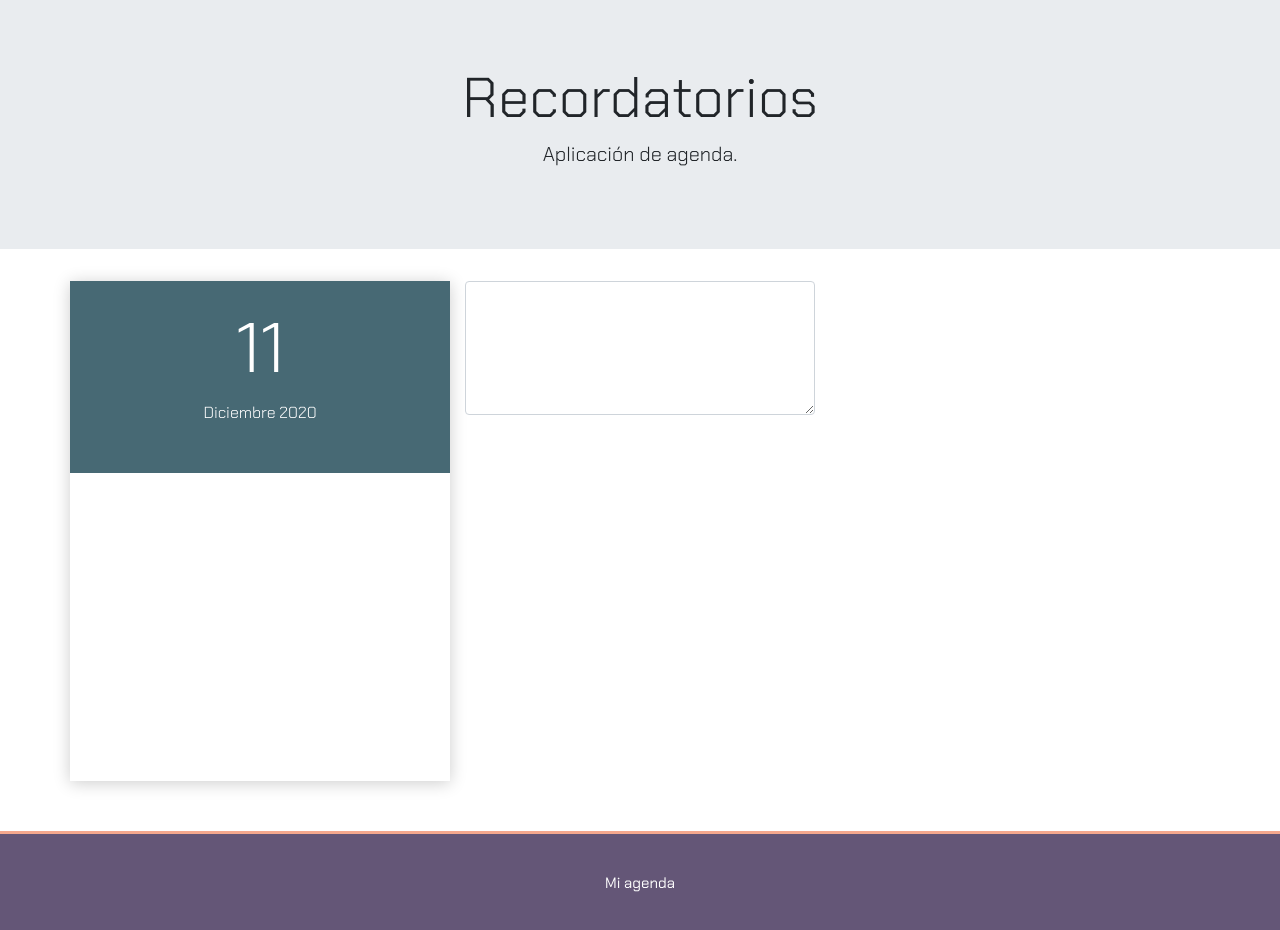
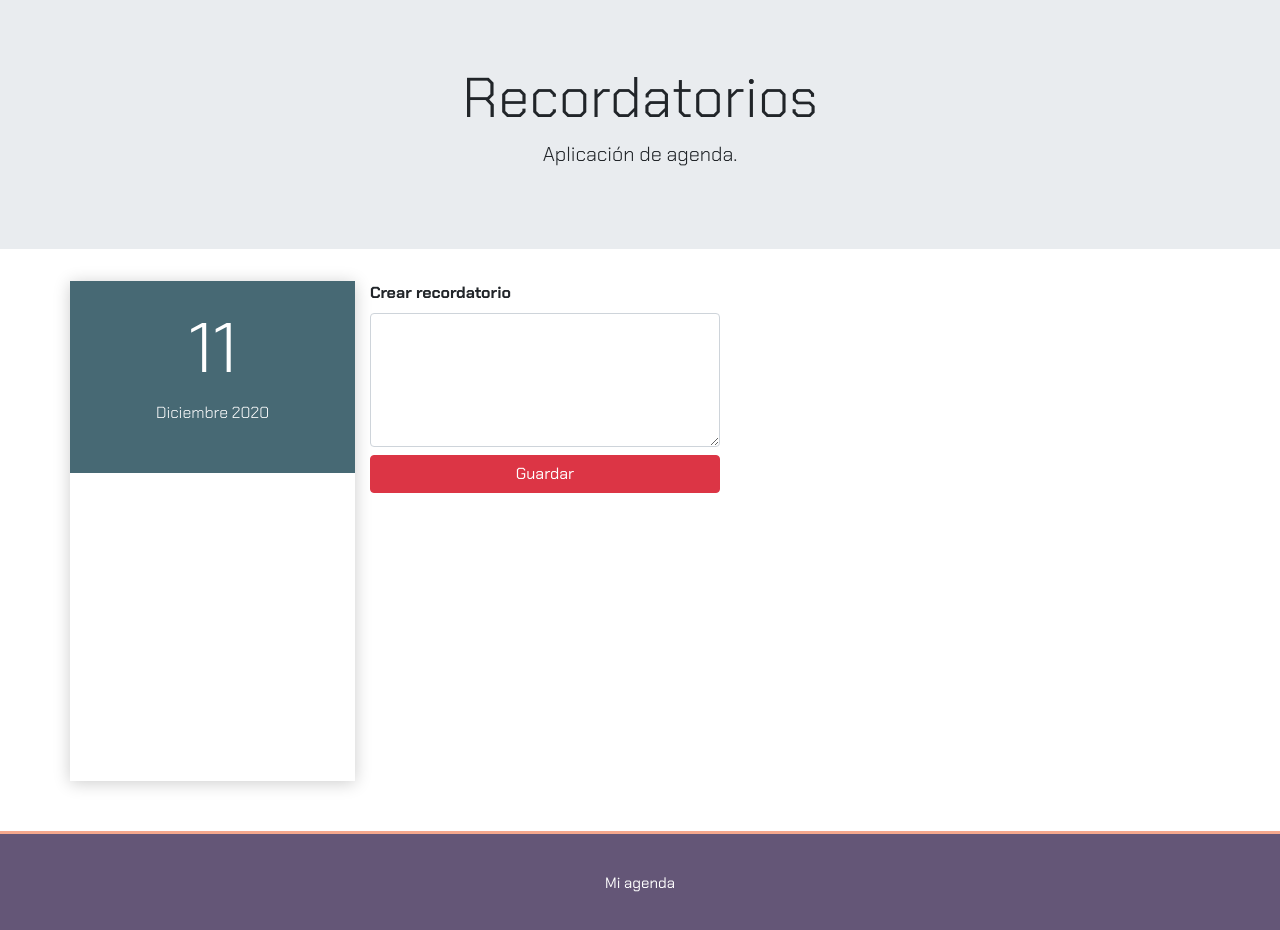
Before and after one commit to carrizoalice/scheduleApp, a plain HTML site: page index.html in a window 1280 px wide. Drawn offline with nearby package versions, Linux system fonts and the light colour scheme.

Commit message:
crear recordatorio

```diff
--- a/index.html
+++ b/index.html
@@ -18,15 +18,19 @@
 	<div id="calendar">
 		<div class="container">
 			<div class="row">
-				<div class="calendar col-4">
+				<div class="calendar col-3">
 					<div class="top-cal text-center">
 						<div class="date">
 						  <p><span class="day"></span><br><span class="month-year"></span></p>
 						</div>
 					</div>
 				</div>
-				<div class="col-4"><textarea id="text" name="texto" rows="5" class="form-control w-100"></textarea></div>
-				<div class="col-4"></div>
+				<div class="col-4">
+					<label><strong>Crear recordatorio</strong></label>
+					<textarea id="text" name="texto" rows="5" class="form-control w-100"></textarea>
+					<button type="button" class="btn btn-danger mt-2 w-100">Guardar</button>
+				</div>
+				<div class="col-5"></div>
 			</div>
 		</div>
 	</div>
```
